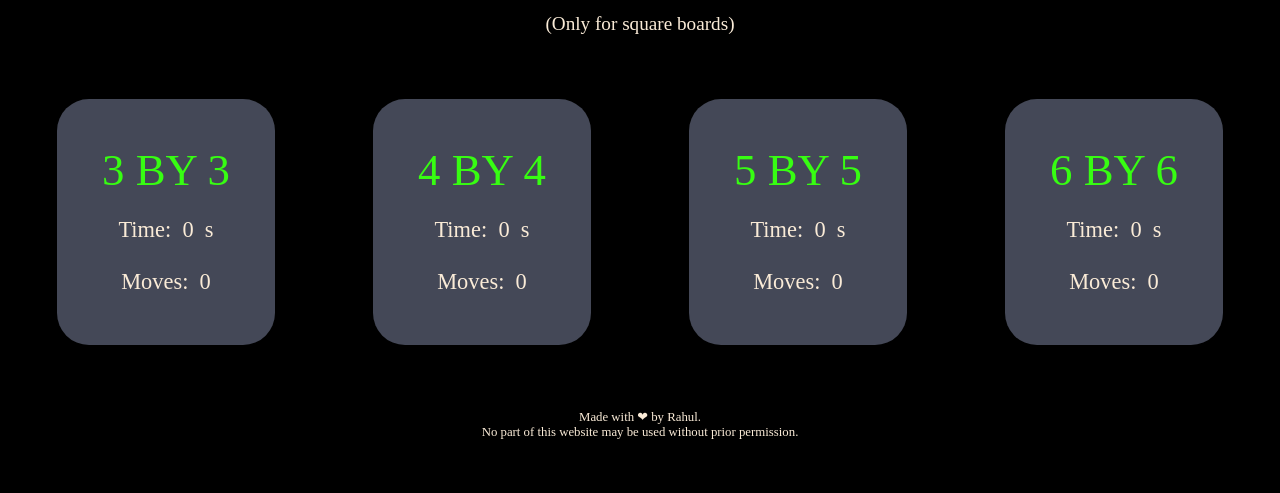
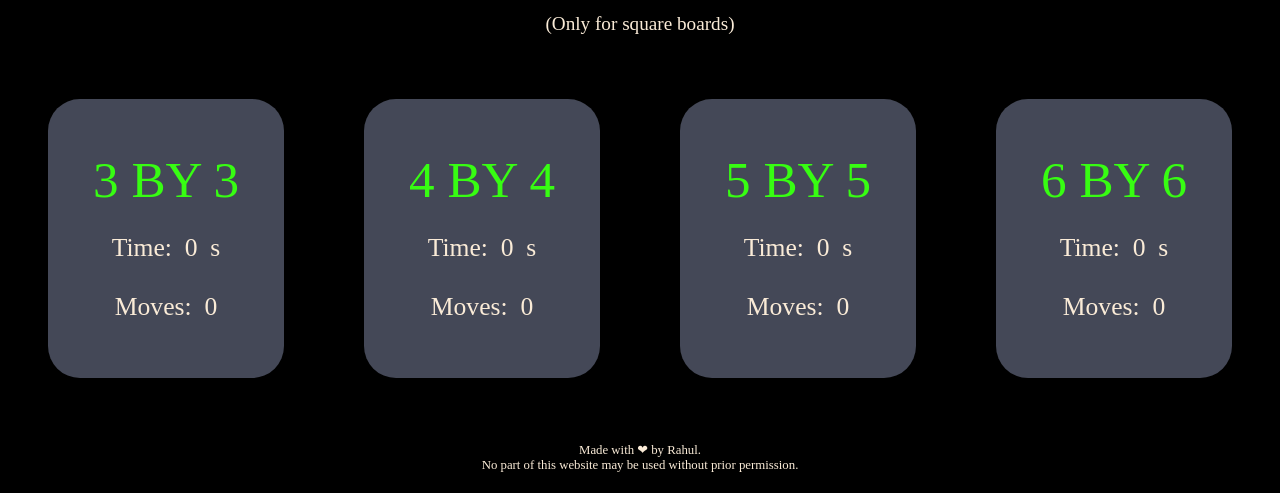
Before and after one commit to rahulb2809/sliding-puzzle, a plain HTML site: page index.html in a window 1280 px wide. Shown: the part 683-1176 px from the top of the page. Before the commit the page ends 1142 px from the top, so only its background shows below. Drawn offline with Linux system fonts and the light colour scheme.

Commit message:
Update style.css

```diff
--- a/style.css
+++ b/style.css
@@ -4,6 +4,12 @@
     font-size: 5vw;
     color: antiquewhite;
     user-select: none;
+}
+
+@media only screen and (max-width: 800px) {
+    *{
+        font-size: 10vw;
+    }
 }
 
 h1{
@@ -128,29 +134,29 @@ h1{
 }
 
 .card-box{
-    margin-top: 1rem;
-    margin-bottom: 1rem;
+    margin-top: 5vw;
+    margin-bottom: 5vw;
     display: flex;
     justify-content: space-around;
 }
 
 .card{
     background-color: #444857;
-    padding: 0 .7rem;
-    border-radius: .5rem;
+    padding: 0 3.5vw;
+    border-radius: 2.5vw;
 
 }
 
 .card p{
     background-color: #444857;
-    font-size: .7rem;
+    font-size: 4vw;
     text-align: center;
     color: #37fd12;
 }
 
 .card span{
     background-color: #444857;
-    font-size: .35rem;
+    font-size: 2vw;
 }
 
 #subtitle{
@@ -163,26 +169,3 @@ h1{
     text-align: center;
     margin-bottom: .3rem;
 }
-
-/*
-.cell{
-    background-color: antiquewhite;
-    color: black;
-    margin: 1%;
-    text-align: center;
-    width:1rem;
-    padding-top: .1rem;
-    border-radius: .2rem;
-    font-size: .7rem;
-    cursor: pointer;
-}
-
-#blank-cell{
-    margin:1%;
-    width:1rem;
-    padding-top: .1rem;
-    border-radius: .2rem;
-    font-size: .7rem;
-    z-index: -10;
-    background-color:blue;
-}*/
```
